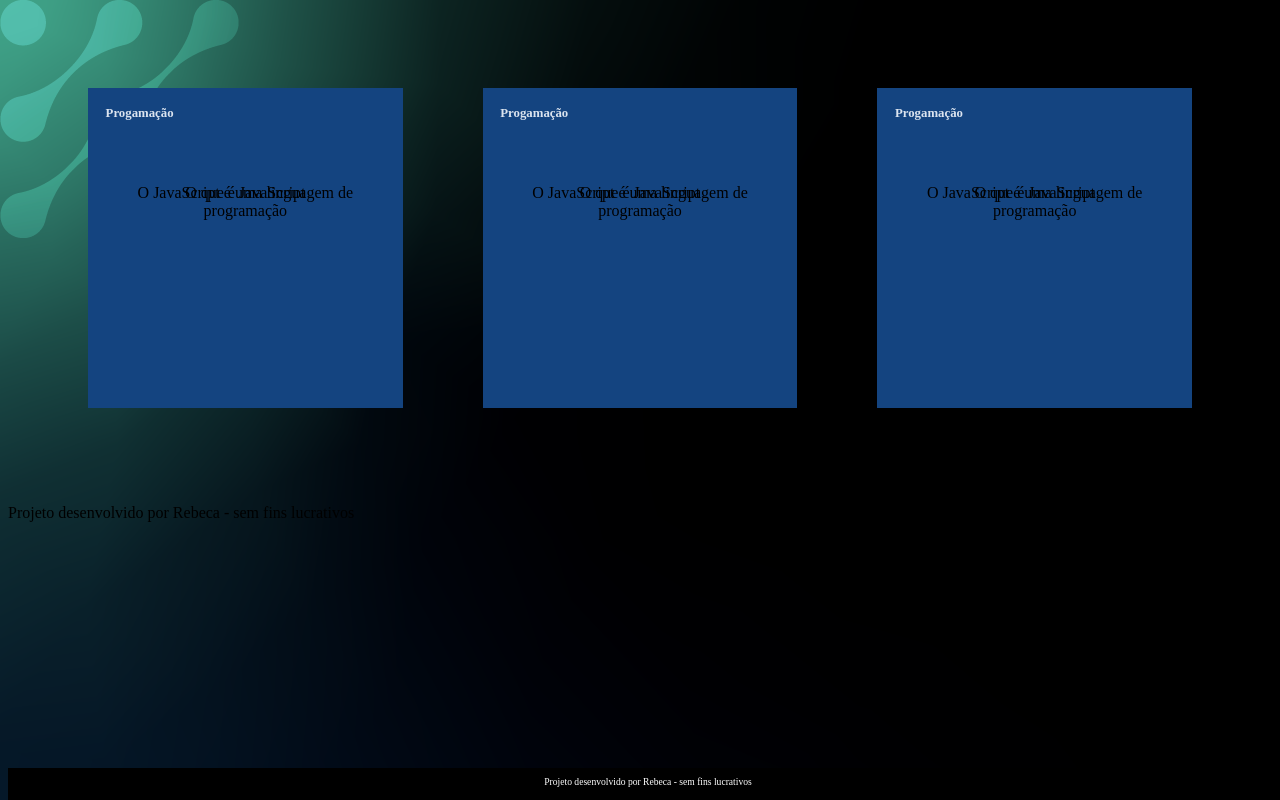
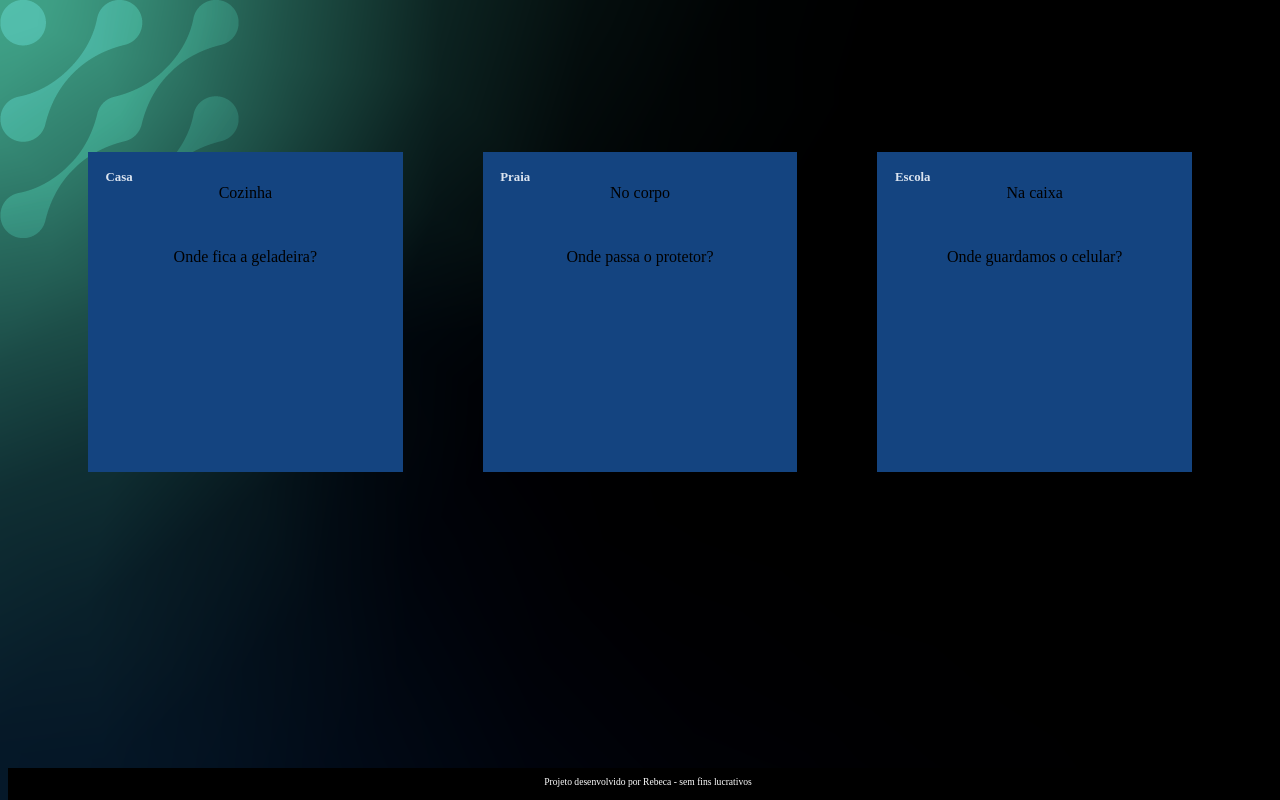
Before and after one commit to becuda16/flash-cards, a plain HTML site: page index.html in a window 1280 px wide. Drawn offline with Linux system fonts and the light colour scheme; a web font is replaced by a local one.

Commit message:
Add files via upload

```diff
--- a/app.js
+++ b/app.js
@@ -1,10 +1,10 @@
-function criaCartao(categoria, pergunta, respostas) {
+function criaCartao(categoria, pergunta, resposta) {
     let container = document.getElementById('container')
     let cartao = document.createElement('article')
     cartao.className = 'cartao'
 
     cartao.innerHTML =
-    `<div class="cartao_conteudo">
+    `<div class="cartao__conteudo">
     <h3>${categoria}</h3>
     <div class="cartao__conteudo__pergunta">
             <p>${pergunta}</p>
@@ -13,9 +13,10 @@ function criaCartao(categoria, pergunta, respostas) {
                 <p>${resposta}</p>
         </div>
         </div>
+        `
 
-        container.appendChild(cartao)
-`
+container.appendChild(cartao)
+
 let respostaEstaVisivel = false;
 function viraCartao(){
     respostaEstaVisivel = !respostaEstaVisivel;
--- a/index.html
+++ b/index.html
@@ -15,7 +15,7 @@
 <body>
     <main>
         <section id="container">
-            <article class="cartao">
+            <!-- <article class="cartao">
                 <div class="cartao__conteudo">
                     <h3>Progamação</h3>
                     <div class="cartao__conteudo__pergunta">
@@ -26,42 +26,14 @@
                         <p> O JavaScript é uma linguagem de programação</p>
                     </div>
                 </div>
-            </article>
-
-            <article class="cartao">
-                <div class="cartao__conteudo">
-                    <h3>Progamação</h3>
-                    <div class="cartao__conteudo__pergunta">
-                        <p> O que é JavaScript</p>
-                    </div>
-
-                    <div class="cartao__conteudo__pergunta">
-                        <p> O JavaScript é uma linguagem de programação</p>
-                    </div>
-                </div>
-            </article>
-
-            <article class="cartao">
-                <div class="cartao__conteudo">
-                    <h3>Progamação</h3>
-                    <div class="cartao__conteudo__pergunta">
-                        <p> O que é JavaScript</p>
-                    </div>
-
-                    <div class="cartao__conteudo__pergunta">
-                        <p> O JavaScript é uma linguagem de programação</p>
-                    </div>
-                </div>
-            </article>
-        </section>
+            </article> -->
     </main>
     <footer>
         <p>Projeto desenvolvido por Rebeca - sem fins lucrativos</p>
     </footer>
-    <p>Projeto desenvolvido por Rebeca - sem fins lucrativos</p>
-    </footer>
-    <script> src-"app.js"</script>
-    <script src="perguntas.js"></script>
+
+   <script src="app.js"></script>
+   <script src="perguntas.js"></script>
 </body>
 
 </html>
--- a/perguntas.js
+++ b/perguntas.js
@@ -1,17 +1,18 @@
 criaCartao(
-    `Programação`
-    `Óque é Javascript?`,
-    `O javascript é uma linguagem de
-    progamação`
+    'Casa',
+    'Onde fica a geladeira?',
+    'Cozinha'
 )
+
 criaCartao(
-    `Geografia`,
-    `Qual é a capital do Paraná`,
-    `A capital do Paraná é curitiba`
+    'Praia',
+    'Onde passa o protetor?',
+    'No corpo'
 )
+
+
 criaCartao(
-    `Programação`,
-    `O que é Python?`,
-    `O Python é uma linguagem de
-    programação`
+    'Escola',
+    'Onde guardamos o celular?',
+    'Na caixa'
 )
--- a/style.css
+++ b/style.css
@@ -38,8 +38,8 @@ body {
     backface-visibility: hidden;
 }
 
-.cartao:active .cartao__conteudo{
-    transform: rotateY(180deg)
+.cartao.active .cartao__conteudo{
+    transform: rotateY(180deg);
 }
 
 .cartao__conteudo{
@@ -100,7 +100,17 @@ footer p{
 }
 
 
-@Mmedia(max-width: 560px)
+@media(max-width: 560px){
 body{
-    ba
+    background: url(img/bg-mobile.webp);
 }
+.cartao{
+    flex: 1 0 calc(100% - 1rem)
+}
+.cartao__conteudo h3{
+    font-size: 3vw;
+}
+.cartao__conteudo p{
+    font-size: 3vw;
+}
+}
```
Also changed, not shown: img/bg-mobile.webp (added).
